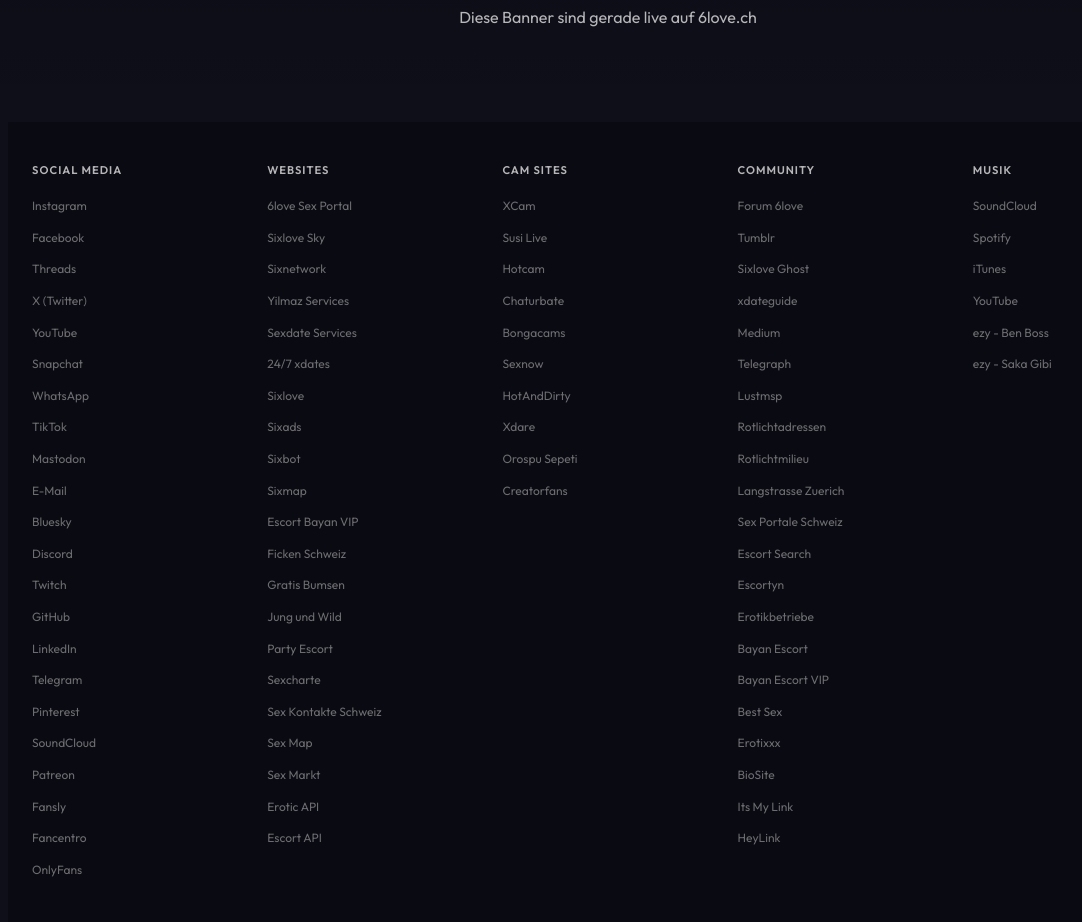
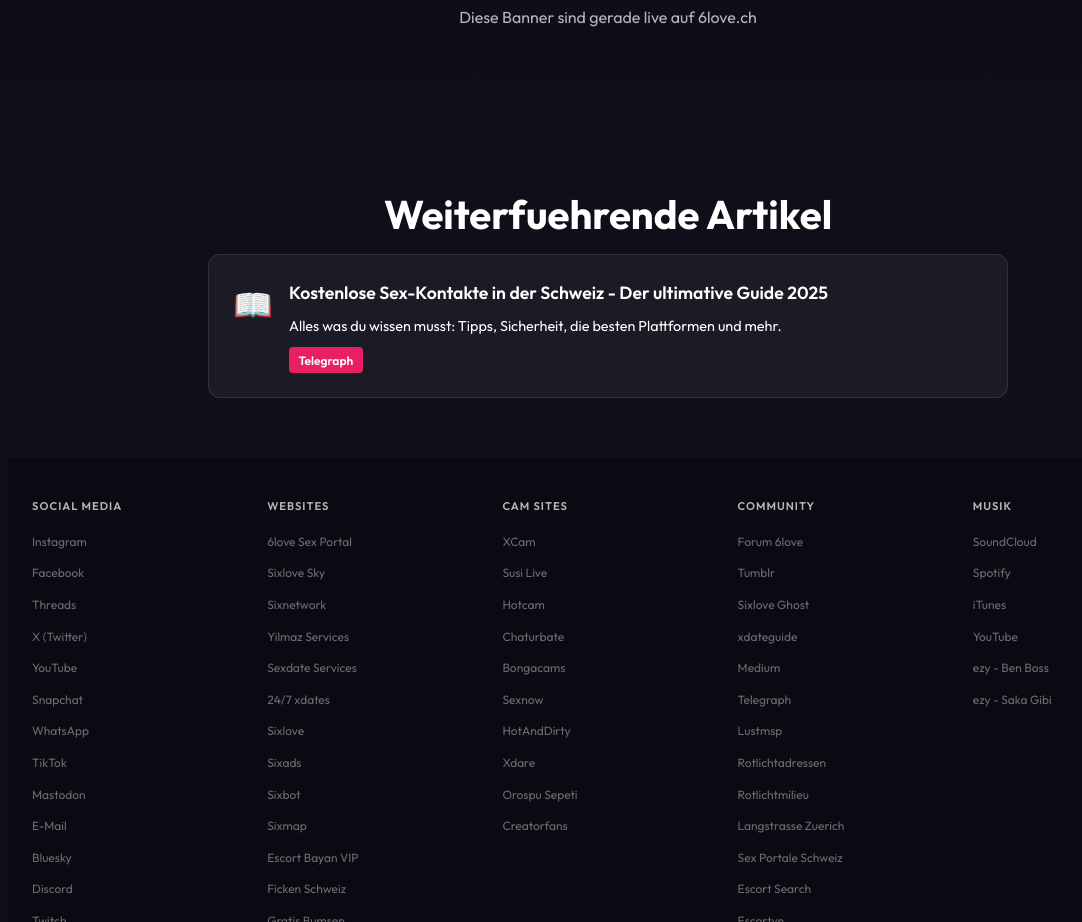
Before and after one commit to breakiboy/gratis-bumsen-ch, a plain HTML site: page index.html in a window 1280 px wide. Shown: the part 4560-5482 px from the top of the page, without its empty margins (32-1114 px from the left). Drawn offline with Linux system fonts and the light colour scheme; no server answers.

Commit message:
feat: Add Externe Quellen section with Telegraph backlink

```diff
--- a/css/style.css
+++ b/css/style.css
@@ -709,3 +709,70 @@
     font-size: 2.5rem;
   }
 }
+
+
+/* External Links Section */
+.external-links {
+  display: flex;
+  flex-direction: column;
+  gap: 1rem;
+  max-width: 800px;
+  margin: 0 auto;
+}
+
+.external-link-card {
+  display: flex;
+  align-items: flex-start;
+  gap: 1rem;
+  background: rgba(255, 255, 255, 0.05);
+  border: 1px solid rgba(255, 255, 255, 0.1);
+  border-radius: 12px;
+  padding: 1.5rem;
+  text-decoration: none;
+  color: inherit;
+  transition: all 0.3s ease;
+}
+
+.external-link-card:hover {
+  background: rgba(255, 255, 255, 0.1);
+  border-color: var(--primary);
+  transform: translateY(-2px);
+}
+
+.external-link-icon {
+  font-size: 2rem;
+  flex-shrink: 0;
+}
+
+.external-link-content h3 {
+  color: var(--text);
+  font-size: 1.1rem;
+  margin-bottom: 0.5rem;
+}
+
+.external-link-content p {
+  color: var(--text-muted);
+  font-size: 0.9rem;
+  margin-bottom: 0.5rem;
+}
+
+.external-link-source {
+  display: inline-block;
+  background: var(--primary);
+  color: white;
+  padding: 0.2rem 0.6rem;
+  border-radius: 4px;
+  font-size: 0.75rem;
+  font-weight: 600;
+}
+
+@media (max-width: 768px) {
+  .external-link-card {
+    flex-direction: column;
+    text-align: center;
+  }
+
+  .external-link-icon {
+    margin: 0 auto;
+  }
+}
--- a/index.html
+++ b/index.html
@@ -222,6 +222,21 @@
     <p class="live-banners-subtitle">Diese Banner sind gerade live auf 6love.ch</p>
     <div class="live-banners-container" id="live-banners-container">
       <div class="loading-spinner"></div>
+    </div>
+  </section>
+
+  <!-- Externe Quellen Section -->
+  <section class="content-section">
+    <h2 class="section-title">Weiterfuehrende Artikel</h2>
+    <div class="external-links">
+      <a href="https://telegra.ph/Kostenlose-Sex-Kontakte-in-der-Schweiz---Der-ultimative-Guide-2025-01-11" target="_blank" rel="noopener" class="external-link-card">
+        <div class="external-link-icon">📖</div>
+        <div class="external-link-content">
+          <h3>Kostenlose Sex-Kontakte in der Schweiz - Der ultimative Guide 2025</h3>
+          <p>Alles was du wissen musst: Tipps, Sicherheit, die besten Plattformen und mehr.</p>
+          <span class="external-link-source">Telegraph</span>
+        </div>
+      </a>
     </div>
   </section>
 
```
